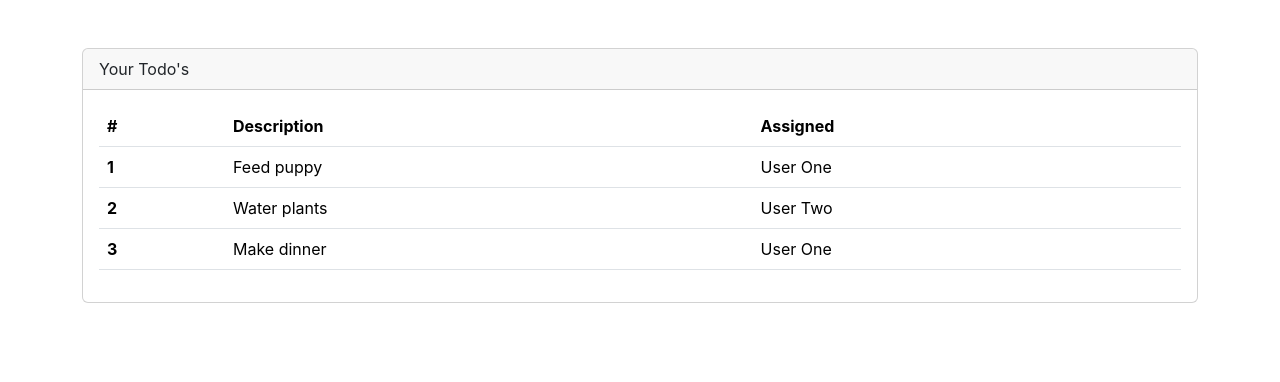
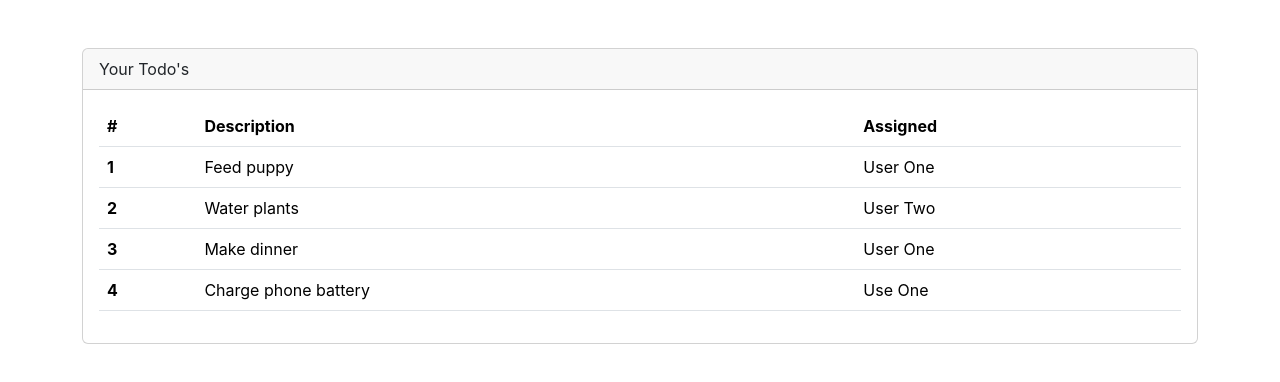
Before and after one commit to waihon/react-todos, a React (Create React App) app: page / in a window 1280 px wide. Shown: the top 382 px of the page. Built offline with nearby package versions, Linux system fonts and the light colour scheme.

Commit message:
Render todos list dynamically

```diff
--- a/src/App.js
+++ b/src/App.js
@@ -7,6 +7,7 @@ function App() {
     { rowNumber: 1, rowDescription: "Feed puppy", rowAssigned: "User One" },
     { rowNumber: 2, rowDescription: "Water plants", rowAssigned: "User Two" },
     { rowNumber: 3, rowDescription: "Make dinner", rowAssigned: "User One" },
+    { rowNumber: 4, rowDescription: "Charge phone battery", rowAssigned: "Use One" },
   ]
 
   return (
--- a/src/components/TotoTable.js
+++ b/src/components/TotoTable.js
@@ -11,21 +11,13 @@ function TodoTable( {todos} ) {
         </tr>
       </thead>
       <tbody>
-        <TodoRowItem
-          rowNumber={todos[0].rowNumber}
-          rowDescription={todos[0].rowDescription}
-          rowAssigned={todos[0].rowAssigned}
-        />
-        <TodoRowItem
-          rowNumber={todos[1].rowNumber}
-          rowDescription={todos[1].rowDescription}
-          rowAssigned={todos[1].rowAssigned}
-        />
-        <TodoRowItem
-          rowNumber={todos[2].rowNumber}
-          rowDescription={todos[2].rowDescription}
-          rowAssigned={todos[2].rowAssigned}
-        />
+        {todos.map(todo =>
+          <TodoRowItem
+            rowNumber={todo.rowNumber}
+            rowDescription={todo.rowDescription}
+            rowAssigned={todo.rowAssigned}
+          />
+        )}
       </tbody>
     </table>
   )
```
